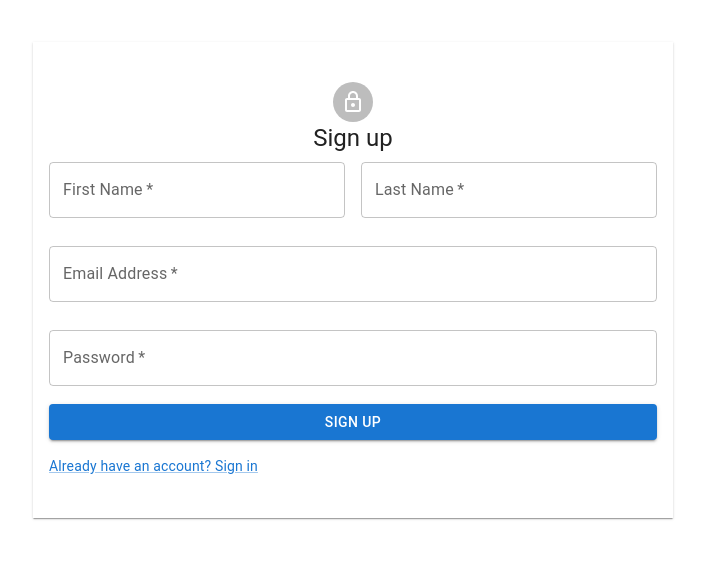
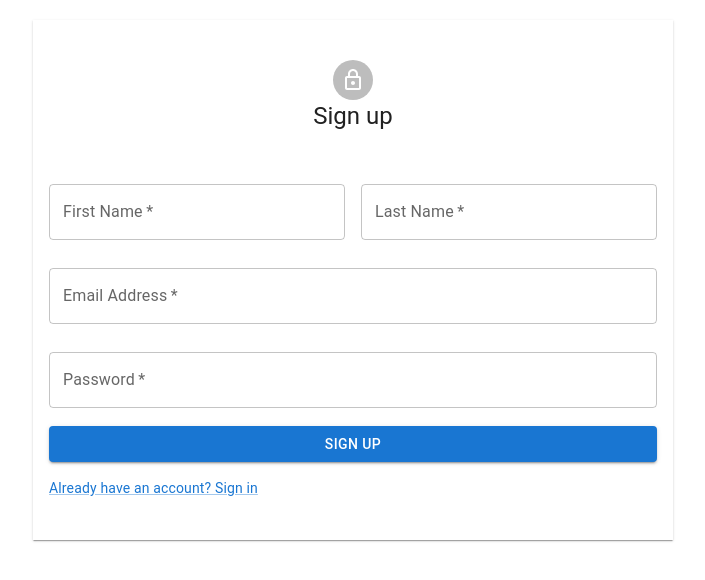
Before and after one commit to OlAndrey/Blogging-app, a React (Create React App) app in the folder client/: page /registration in a window 1280 px wide. Shown: the part 120-700 px from the top of the page, without its empty margins (287-992 px from the left). Built offline with nearby package versions, Linux system fonts and the light colour scheme.

Commit message:
style(AuthForm): improved display of the alert element

```diff
--- a/client/src/components/AuthContainer.jsx
+++ b/client/src/components/AuthContainer.jsx
@@ -1,12 +1,12 @@
-import React from "react";
-import { Grid, CssBaseline, Paper } from "@mui/material";
-import { createTheme, ThemeProvider } from '@mui/material/styles';
-import useSignInStyles from "../styles/authStyles";
+import React from 'react'
+import { Grid, CssBaseline, Paper } from '@mui/material'
+import { createTheme, ThemeProvider } from '@mui/material/styles'
+import { useAuthContainer } from '../styles/authStyles'
 
-const theme = createTheme();
+const theme = createTheme()
 
 const AuthContainer = (props) => {
-    const classes = useSignInStyles();
+  const classes = useAuthContainer()
 
   return (
     <ThemeProvider theme={theme}>
@@ -22,13 +22,11 @@ const AuthContainer = (props) => {
           elevation={1}
           square
         >
-                    <div className={classes.paper}>
-                        {props.children}
-                    </div>
+          <div className={classes.paper}>{props.children}</div>
         </Grid>
       </Grid>
     </ThemeProvider>
-    );
-};
+  )
+}
 
-export default AuthContainer;
+export default AuthContainer
--- a/client/src/components/AuthForm.jsx
+++ b/client/src/components/AuthForm.jsx
@@ -1,7 +1,8 @@
-import React from 'react'
+import React, { useEffect, useRef, useState } from 'react'
 import { connect } from 'react-redux'
-import { Grid, Button, TextField, Alert } from '@mui/material'
-import { changeInput, checkAuthError } from '../store/actionts/auth'
+import { Grid, Button, TextField, Alert, Slide } from '@mui/material'
+import { changeInput, checkAuthError, setAlert } from '../store/actionts/auth'
+import { Box } from '@mui/system'
 
 const RenderTextField = ({
   name,
@@ -36,18 +37,46 @@ const AuthForm = ({
   values,
   errors,
   alert,
+  setAlert,
   changeInput,
   checkAuthError,
   handelLogin
 }) => {
+  const [alertVisibility, setAlertVisibility] = useState(false)
+  const containerRef = useRef(null)
+
+  useEffect(() => {
+    if (alert) {
+      setAlertVisibility(true)
+      setTimeout(() => setAlertVisibility(false), 4000)
+      setTimeout(() => setAlert(null), 5000)
+    }
+  }, [alert])
+
   return (
     <>
-      {alert && (
-        <Alert severity={alert.type.toLowerCase()} sx={{ width: '100%', margin: '1em 0' }}>
-          {alert.message}
-        </Alert>
-      )}
-      <form onSubmit={(event) => handelLogin(event, values)}>
+      <form onSubmit={(event) => handelLogin(event, values)} ref={containerRef}>
+        <Slide
+          direction="down"
+          timeout={1000}
+          in={alertVisibility}
+          container={containerRef.current}
+        >
+          {alert ? (
+            <Alert
+              severity={alert.type.toLowerCase()}
+              sx={{
+                width: '100%',
+                margin: '.75em 0',
+                zIndex: 1
+              }}
+            >
+              {alert.message}
+            </Alert>
+          ) : (
+            <Box sx={{ height: '2.75em' }}></Box>
+          )}
+        </Slide>
         <Grid container spacing={2}>
           {isNewUser && (
             <>
@@ -120,5 +149,6 @@ const mapStateToProps = (state) => {
 
 export default connect(mapStateToProps, {
   changeInput,
-  checkAuthError
+  checkAuthError,
+  setAlert
 })(AuthForm)
--- a/client/src/pages/SignIn.jsx
+++ b/client/src/pages/SignIn.jsx
@@ -1,12 +1,14 @@
 import React from 'react'
 import { connect } from 'react-redux'
-import { Grid, Avatar, Link, Typography } from '@mui/material'
+import { Grid, Avatar, Link, Typography, Box } from '@mui/material'
 import LockOutlinedIcon from '@mui/icons-material/LockOutlined'
 import AuthForm from '../components/AuthForm'
 import AuthContainer from '../components/AuthContainer'
 import { login } from '../store/actionts/auth'
+import { useAuthStyles } from '../styles/authStyles'
 
 const SignIn = ({ login }) => {
+  const classes = useAuthStyles()
   const handelLogin = (event, inputs) => {
     event.preventDefault()
     login(inputs)
@@ -14,12 +16,15 @@ const SignIn = ({ login }) => {
 
   return (
     <AuthContainer>
+      <Box className={classes.box}>
         <Avatar>
           <LockOutlinedIcon />
         </Avatar>
         <Typography component="h1" variant="h5">
           Sign in
         </Typography>
+      </Box>
+
       <AuthForm handelLogin={handelLogin} />
       <Grid container>
         <Grid item>
--- a/client/src/pages/SignUp.jsx
+++ b/client/src/pages/SignUp.jsx
@@ -6,25 +6,29 @@ import LockOutlinedIcon from '@mui/icons-material/LockOutlined'
 import AuthForm from '../components/AuthForm'
 import AuthContainer from '../components/AuthContainer'
 import { register } from '../store/actionts/auth'
+import { Box } from '@mui/system'
+import { useAuthStyles } from '../styles/authStyles'
 
 const SignUp = ({ register }) => {
+  const classes = useAuthStyles()
   const navigate = useNavigate()
   const handelLogin = (event, inputs) => {
     event.preventDefault()
     register(inputs).then((data) => {
-      if(data) navigate('/')
+      if (data) navigate('/')
     })
   }
 
   return (
     <AuthContainer>
+      <Box className={classes.box}>
         <Avatar>
           <LockOutlinedIcon />
         </Avatar>
         <Typography component="h1" variant="h5">
           Sign up
         </Typography>
-
+      </Box>
       <AuthForm isNewUser={true} handelLogin={handelLogin} />
 
       <Grid container justify="flex-end">
--- a/client/src/store/actionts/auth.js
+++ b/client/src/store/actionts/auth.js
@@ -77,7 +77,7 @@ const setToken = (token) => {
   }
 }
 
-const setAlert = (payload) => {
+export const setAlert = (payload) => {
   return {
     type: AUTH.SET_ALERT,
     payload
--- a/client/src/styles/authStyles.js
+++ b/client/src/styles/authStyles.js
@@ -1,26 +1,38 @@
-import { makeStyles } from '@mui/styles';
+import { makeStyles } from '@mui/styles'
 
-const useSignInStyles = makeStyles((theme) => ({
+const useAuthContainer = makeStyles((theme) => ({
   root: {
-      height: "100vh",
-      display: "flex",
-      alignItems: "center",
-      justifyContent: "space-around"
+    height: '100vh',
+    display: 'flex',
+    alignItems: 'center',
+    justifyContent: 'space-around'
   },
   size: {
-      margin: "0 .5em",
-      display: "flex",
-      flexDirection: "column",
-      alignItems: "center",
-      justifyContent: "center"
+    margin: '0 .5em',
+    display: 'flex',
+    flexDirection: 'column',
+    alignItems: 'center',
+    justifyContent: 'center'
   },
 
   paper: {
-      padding: "2.5em 1em",
-      display: "flex",
-      flexDirection: "column",
-      alignItems: "center"
+    padding: '2.5em 1em',
+    display: 'flex',
+    flexDirection: 'column',
+    alignItems: 'center'
   }
-}));
+}))
 
-export default useSignInStyles
+const useAuthStyles = makeStyles((theme) => ({
+  box: {
+    width: '100%',
+    background: '#fff',
+    display: 'flex',
+    flexDirection: 'column',
+    alignItems: 'center',
+    justifyContent: 'center',
+    zIndex: 1001
+  }
+}))
+
+export { useAuthContainer, useAuthStyles }
```
Lines whose indentation alone changed are shown as unchanged.
